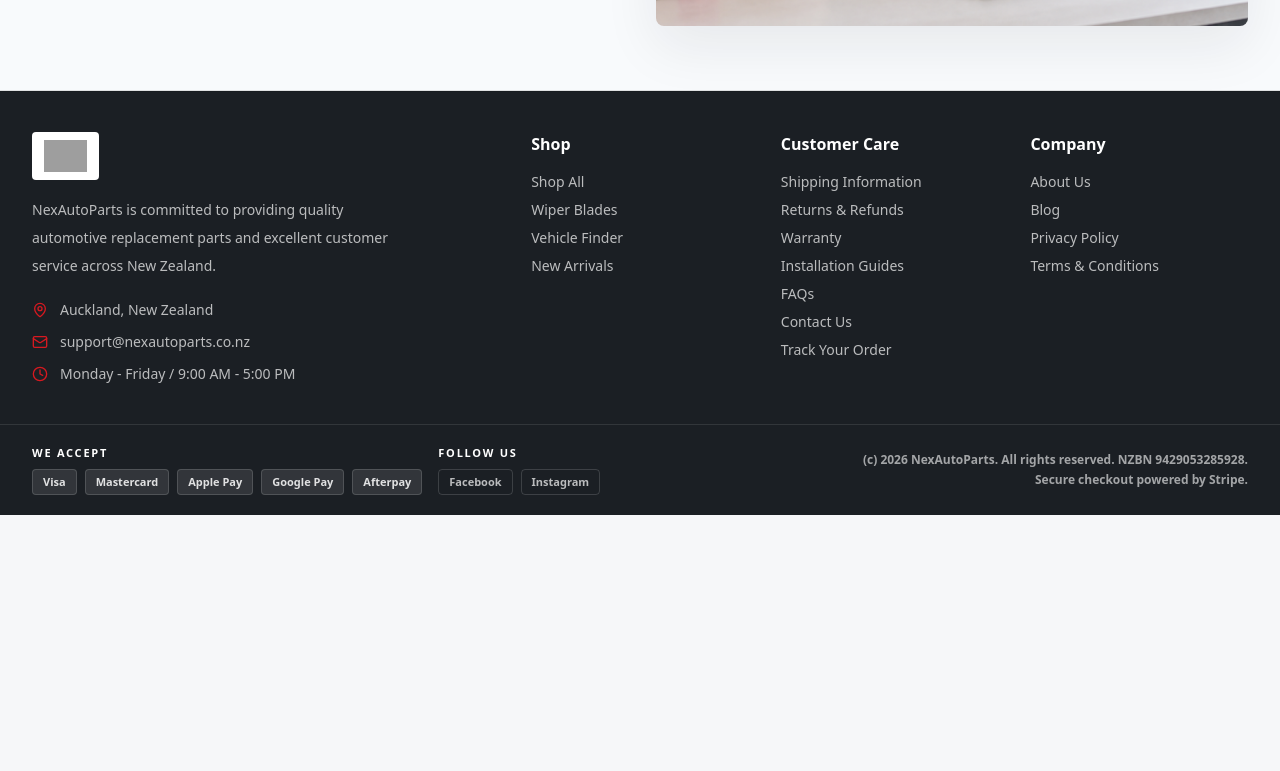
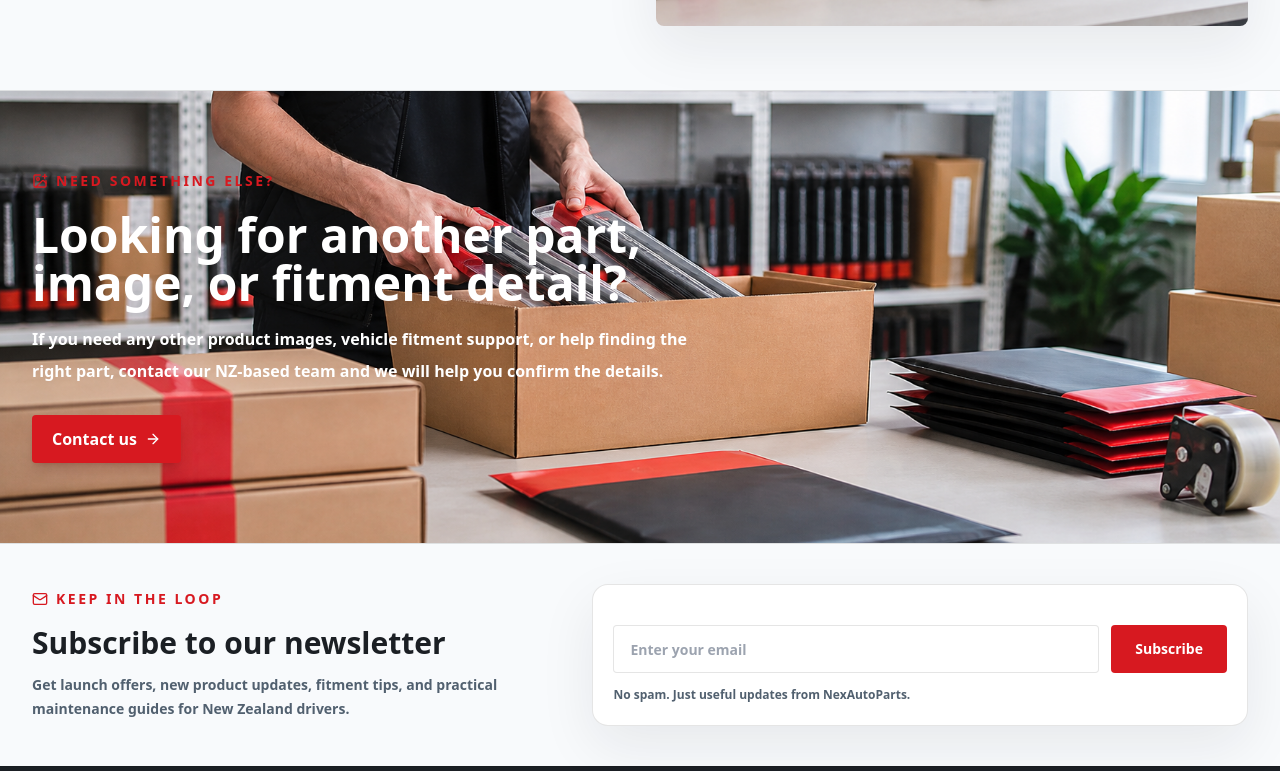
Before and after one commit to windalike5114/Nexauto, a Next.js app: page / in a window 1280 px wide. Shown: the part 3809-4580 px from the top of the page. Before the commit the page ends 4324 px from the top, so only its background shows below. Built offline with nearby package versions, Linux system fonts and the light colour scheme; no server answers; the database is empty; grey boxes are pictures that could not be loaded.

Commit message:
Add homepage contact CTA and newsletter signup

```diff
--- a/app/page.tsx
+++ b/app/page.tsx
@@ -1,7 +1,8 @@
 import Image from "next/image";
 import Link from "next/link";
 import type { Metadata } from "next";
-import { ArrowRight, CheckCircle2, ShieldCheck, ShoppingCart, Truck, Wrench } from "lucide-react";
+import { ArrowRight, CheckCircle2, ImagePlus, Mail, ShieldCheck, ShoppingCart, Truck, Wrench } from "lucide-react";
+import { HomeNewsletterSignup } from "@/components/home-newsletter-signup";
 import { WiperFitmentFinder } from "@/components/wiper-fitment-finder";
 import { formatMoney } from "@/lib/catalog";
 import { wiperPairPricing } from "@/lib/pricing";
@@ -165,6 +166,54 @@ export default async function HomePage() {
           background="soft"
         />
       </div>
+
+      <section className="relative overflow-hidden bg-ink text-white">
+        <Image
+          src="/home/local-service.png"
+          alt="NexAutoParts local service and dispatch support"
+          fill
+          className="object-cover opacity-48"
+          sizes="100vw"
+        />
+        <div className="absolute inset-0 bg-gradient-to-r from-black/86 via-black/62 to-black/28" />
+        <div className="relative mx-auto max-w-7xl px-4 py-16 sm:px-6 lg:px-8 lg:py-20">
+          <div className="max-w-2xl">
+            <p className="inline-flex items-center gap-2 text-sm font-black uppercase tracking-[0.18em] text-signal">
+              <ImagePlus className="h-4 w-4" />
+              Need something else?
+            </p>
+            <h2 className="mt-4 text-4xl font-black leading-tight sm:text-5xl">Looking for another part, image, or fitment detail?</h2>
+            <p className="mt-4 text-base font-semibold leading-8 text-white/78">
+              If you need any other product images, vehicle fitment support, or help finding the right part, contact our NZ-based team and we will help you confirm the details.
+            </p>
+            <Link href="/contact" className="mt-7 inline-flex h-12 items-center gap-2 rounded bg-signal px-5 font-black text-white shadow-lg shadow-red-950/20 transition hover:-translate-y-0.5 hover:bg-red-700">
+              Contact us
+              <ArrowRight className="h-4 w-4" />
+            </Link>
+          </div>
+        </div>
+      </section>
+
+      <section className="border-t border-black/10 bg-[#F8FAFC]">
+        <div className="mx-auto grid max-w-7xl gap-6 px-4 py-10 sm:px-6 lg:grid-cols-[0.9fr_1.1fr] lg:items-center lg:px-8">
+          <div>
+            <p className="inline-flex items-center gap-2 text-sm font-black uppercase tracking-[0.18em] text-signal">
+              <Mail className="h-4 w-4" />
+              Keep in the loop
+            </p>
+            <h2 className="mt-3 text-3xl font-black text-ink">Subscribe to our newsletter</h2>
+            <p className="mt-3 max-w-xl text-sm font-bold leading-6 text-steel">
+              Get launch offers, new product updates, fitment tips, and practical maintenance guides for New Zealand drivers.
+            </p>
+          </div>
+          <div className="rounded-2xl border border-black/10 bg-white p-5 shadow-panel">
+            <HomeNewsletterSignup />
+            <p className="mt-3 text-xs font-bold leading-5 text-steel">
+              No spam. Just useful updates from NexAutoParts.
+            </p>
+          </div>
+        </div>
+      </section>
     </main>
   );
 }
--- /dev/null
+++ b/components/home-newsletter-signup.tsx
@@ -0,0 +1,84 @@
+"use client";
+
+import { FormEvent, useEffect, useState } from "react";
+
+export function HomeNewsletterSignup() {
+  const [email, setEmail] = useState("");
+  const [sourceUrl, setSourceUrl] = useState("https://nexautoparts.co.nz");
+  const [submitting, setSubmitting] = useState(false);
+  const [message, setMessage] = useState<{ type: "success" | "error"; text: string } | null>(null);
+
+  useEffect(() => {
+    setSourceUrl(window.location.href);
+  }, []);
+
+  async function submit(event: FormEvent<HTMLFormElement>) {
+    event.preventDefault();
+    if (submitting) return;
+
+    const nextEmail = email.trim();
+    if (!/^[^\s@]+@[^\s@]+\.[^\s@]+$/.test(nextEmail)) {
+      setMessage({ type: "error", text: "Please enter a valid email address." });
+      return;
+    }
+
+    setSubmitting(true);
+    setMessage(null);
+
+    try {
+      const response = await fetch("/api/contact", {
+        method: "POST",
+        headers: { "Content-Type": "application/json" },
+        body: JSON.stringify({
+          name: "Newsletter subscriber",
+          email: nextEmail,
+          partOrSku: "Newsletter",
+          message: "Please subscribe this customer to NexAutoParts newsletter updates.",
+          sourcePage: "Homepage newsletter",
+          sourceUrl
+        })
+      });
+
+      if (!response.ok) throw new Error("Newsletter signup failed.");
+
+      setEmail("");
+      setMessage({ type: "success", text: "Thanks. You're on the list." });
+    } catch {
+      setMessage({ type: "error", text: "We couldn't subscribe this email. Please try again." });
+    } finally {
+      setSubmitting(false);
+    }
+  }
+
+  return (
+    <form onSubmit={submit} className="mt-5">
+      <div className="flex flex-col gap-3 sm:flex-row">
+        <label htmlFor="home-newsletter-email" className="sr-only">
+          Email address
+        </label>
+        <input
+          id="home-newsletter-email"
+          type="email"
+          value={email}
+          onChange={(event) => setEmail(event.target.value)}
+          required
+          maxLength={254}
+          placeholder="Enter your email"
+          className="h-12 min-w-0 flex-1 rounded border border-black/10 bg-white px-4 text-sm font-bold text-ink outline-none focus:border-ink"
+        />
+        <button
+          type="submit"
+          disabled={submitting}
+          className="h-12 rounded bg-signal px-6 text-sm font-black text-white transition hover:-translate-y-0.5 hover:bg-red-700 disabled:bg-zinc-300"
+        >
+          {submitting ? "Subscribing..." : "Subscribe"}
+        </button>
+      </div>
+      {message ? (
+        <p className={`mt-3 text-sm font-bold ${message.type === "success" ? "text-emerald-700" : "text-signal"}`}>
+          {message.text}
+        </p>
+      ) : null}
+    </form>
+  );
+}
```
